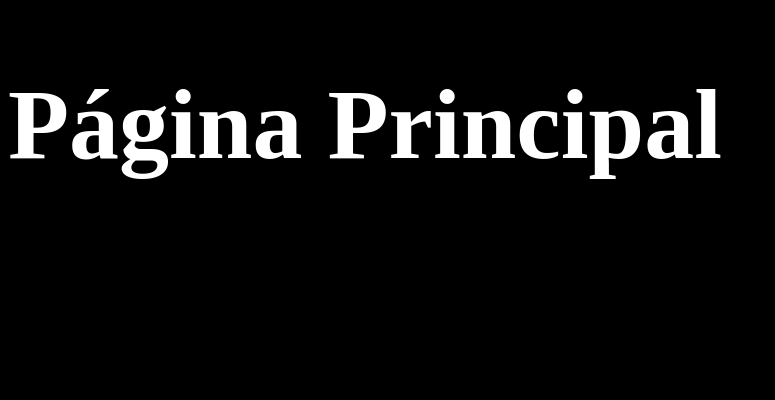
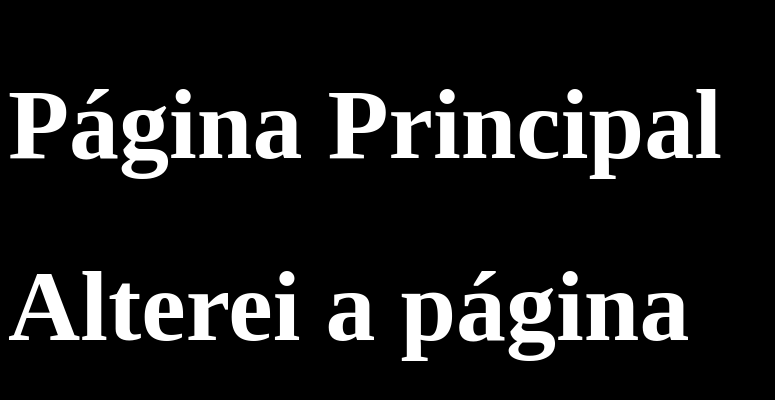
Before and after one commit to emi1jacarezinho2025/site, a plain HTML site: page index.html in a window 1280 px wide. Shown: the whole page, without its empty margins (0-775 px from the left). Drawn offline with Linux system fonts and the light colour scheme.

Commit message:
Alterei o HTML

```diff
--- a/index.html
+++ b/index.html
@@ -8,5 +8,6 @@
 </head>
 <body>
     <h1>Página Principal</h1>
+    <h1>Alterei a página</h1>
 </body>
 </html>
```
